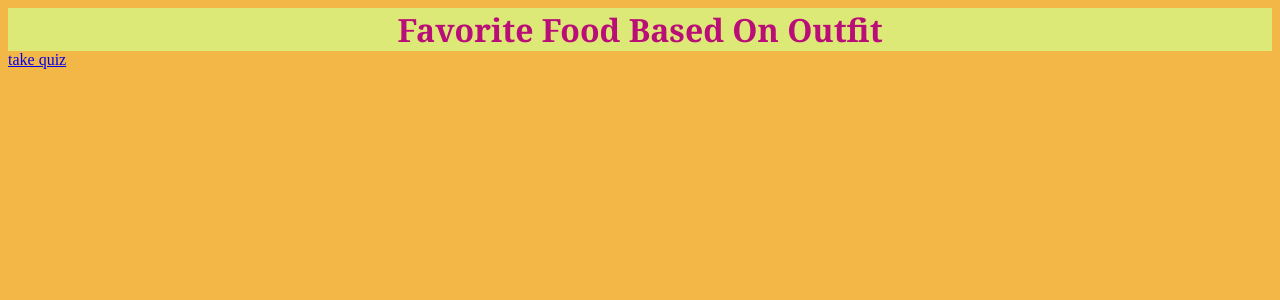
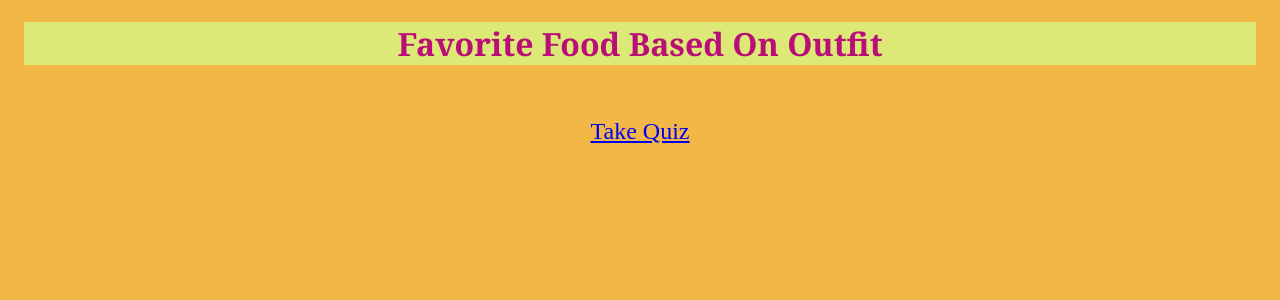
Before and after one commit to ninovick/quiz, a Flask app: page / in a window 1280 px wide. Shown: the top 300 px of the page. Run offline with Flask 2, Linux system fonts and the light colour scheme.

Commit message:
phototime

```diff
--- a/app.py
+++ b/app.py
@@ -5,6 +5,9 @@ app: Flask = Flask(__name__)
 @app.route("/")
 def index():
     return render_template('index.html')
+@app.route('/quiz')
+def quiz():
+    return render_template("quiz.html")
 
 if __name__ == '__main__':
     app.run(debug=True)
--- a/static/styles.css
+++ b/static/styles.css
@@ -9,4 +9,13 @@ header {
 
 body {
     background-color: #f3b748;
+    text-align: center;
+    font-size: x-large;
+    vertical-align: middle;
+    padding: 14px 16px;
 }
+
+a {
+    padding: 14px 16px;
+    vertical-align: middle;
+}
--- a/templates/index.html
+++ b/templates/index.html
@@ -7,7 +7,7 @@
     </head>
     <body>
         <header>Favorite Food Based On Outfit</header>
-        <a href="/quiz">take quiz</a>
-        <link rel='stylesheet' href='/static/styles.css' />
+        <a href="/quiz"><p style="text-align:center">Take Quiz</p></a>
+
     </body>
 </html>
```
Also changed, not shown: templates/quiz.html (+55 -0 lines), static/bittershirt.jpeg (added), static/greenshirt.jpeg (added), static/redshirt.jpeg (added), static/sweetshirt.jpeg (added).
